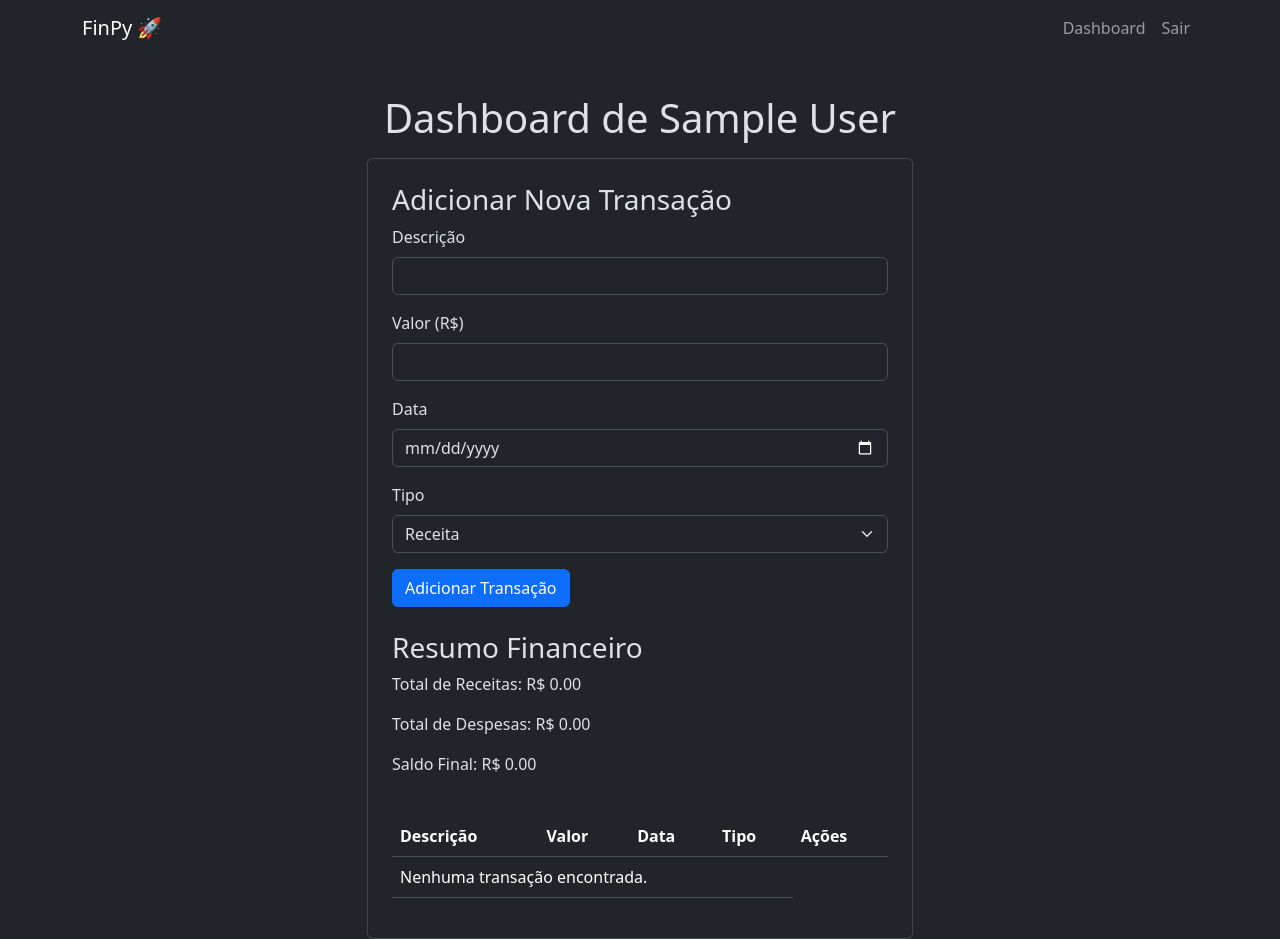
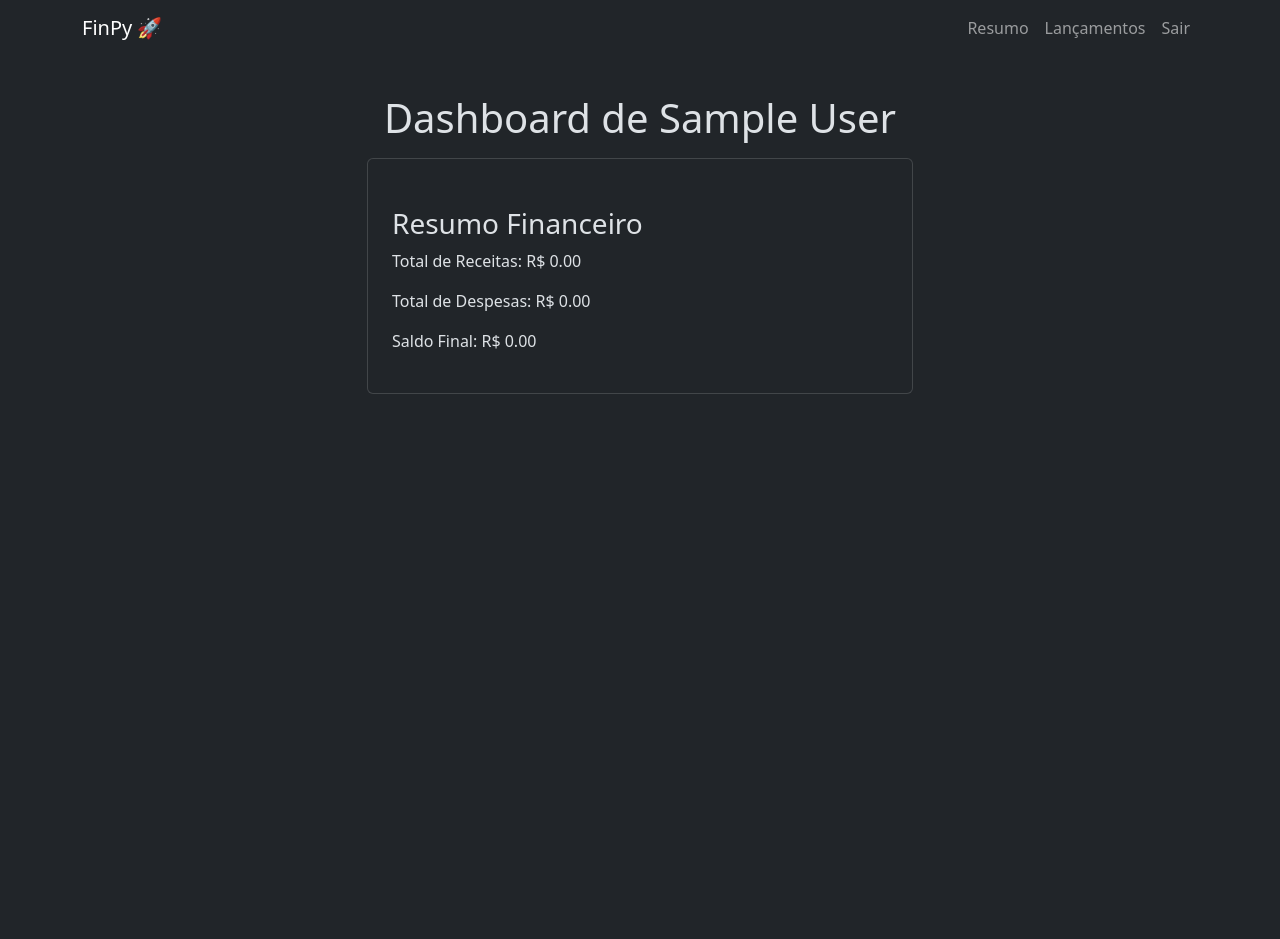
Before and after one commit to Sander0026/finpy-project, a Flask app: template finpy/templates/dashboard.html in a window 1280 px wide. After the commit the page ends 394 px from the top, so only its background shows below. Run offline with Flask 3, Linux system fonts and the light colour scheme; the template is opened without the code that fills it, so the values that code supplies are empty; the visitor is signed in with stand-in values (Sample User, id 1).

Commit message:
refactor: separa o dashboard em seções de Resumo e Lançamentos

```diff
--- a/finpy/__init__.py
+++ b/finpy/__init__.py
@@ -20,4 +20,7 @@ def create_app():
     # Torna a rota 'index' do blueprint 'main' a rota principal
     app.add_url_rule('/', endpoint='index')
 
+    from . import categories
+    app.register_blueprint(categories.bp)
+
     return app
--- a/finpy/templates/base.html
+++ b/finpy/templates/base.html
@@ -15,12 +15,21 @@
 
     <nav class="navbar navbar-expand-lg navbar-dark bg-dark fixed-top">
         <div class="container">
-            <a class="navbar-brand" href="{{ url_for('main.index') }}">FinPy 🚀</a>
+            <a class="navbar-brand">FinPy 🚀</a>
             <div class="collapse navbar-collapse">
                 <ul class="navbar-nav ms-auto mb-2 mb-lg-0">
+
+
                     {% if session['usuario_id'] %}
-                        <li class="nav-item"><a class="nav-link" href="{{ url_for('main.dashboard') }}">Dashboard</a></li>
-                        <li class="nav-item"><a class="nav-link" href="{{ url_for('auth.logout') }}">Sair</a></li>
+                        <li class="nav-item">
+                            <a class="nav-link" href="{{ url_for('main.dashboard') }}">Resumo</a>
+                        </li>
+                        <li class="nav-item">
+                            <a class="nav-link" href="{{ url_for('transactions.lancamentos') }}">Lançamentos</a>
+                        </li>
+                        <li class="nav-item">
+                            <a class="nav-link" href="{{ url_for('auth.logout') }}">Sair</a>
+                        </li>
                     {% else %}
                         <li class="nav-item"><a class="nav-link" href="{{ url_for('auth.login') }}">Login</a></li>
                         <li class="nav-item"><a class="nav-link" href="{{ url_for('auth.cadastro') }}">Cadastre-se</a></li>
--- /dev/null
+++ b/finpy/templates/categorias.html
@@ -0,0 +1,6 @@
+{% extends "base.html" %}
+{% block title %}Categorias{% endblock %}
+{% block content %}
+    <h1>Gerenciamento de Categorias</h1>
+    <p>Esta página está em construção. Em breve você poderá adicionar e gerenciar suas categorias aqui!</p>
+{% endblock %}
--- a/finpy/templates/dashboard.html
+++ b/finpy/templates/dashboard.html
@@ -7,117 +7,13 @@
         <div class="col-md-6">
             <h1 class="text-center mt-4">Dashboard de {{ session['usuario_nome'] }}</h1>
             <div class="card p-4 mt-3">
-                <h3>Adicionar Nova Transação</h3>
-                <form action="{{ url_for('transactions.adicionar_transacao') }}" method="POST">
-                    <div class="mb-3">
-                        <label for="descricao" class="form-label">Descrição</label>
-                        <input type="text" class="form-control" id="descricao" name="descricao" required>
-                    </div>
-                    <div class="mb-3">
-                        <label for="valor" class="form-label">Valor (R$)</label>
-                        <input type="number" class="form-control" id="valor" name="valor" step="0.01" required>
-                    </div>
-                    <div class="mb-3">
-                        <label for="data" class="form-label">Data</label>
-                        <input type="date" class="form-control" id="data" name="data" required>
-                    </div>
-                    <div class="mb-3">
-                        <label for="tipo" class="form-label">Tipo</label>
-                        <select class="form-select" id="tipo" name="tipo" required>
-                            <option value="receita">Receita</option>
-                            <option value="despesa">Despesa</option>
-                        </select>
-                    </div>
-                    <button type="submit" class="btn btn-primary">Adicionar Transação</button>
-                </form>
-
                 <section class="mt-4">
                     <h3>Resumo Financeiro</h3>
                     <p>Total de Receitas: R$ {{ "%.2f"|format(receitas|float) }}</p>
                     <p>Total de Despesas: R$ {{ "%.2f"|format(despesas|float) }}</p>
                     <p>Saldo Final: R$ {{ "%.2f"|format(saldo|float) }}</p>
                 </section>
-
-                <table class="table mt-4">
-                    <thead>
-                        <tr>
-                            <th>Descrição</th>
-                            <th>Valor</th>
-                            <th>Data</th>
-                            <th>Tipo</th>
-                            <th>Ações</th>
-                        </tr>
-                    </thead>
-                    <tbody>
-                        {% for transacao in transacoes %}
-                        <tr>
-                            <td>{{ transacao.descricao }}</td>
-                            <td>R$ {{ transacao.valor }}</td>
-                            <td>{{ transacao.data.strftime('%d/%m/%Y') }}</td>
-                            <td>{{ transacao.tipo }}</td>
-                            <td>
-                                <a href="{{ url_for('transactions.editar_transacao', transacao_id=transacao.id) }}">Editar</a>
-
-                                <form action="{{ url_for('transactions.deletar_transacao', transacao_id=transacao.id) }}" method="POST" style="display: inline;" onsubmit="return confirm('Tem certeza?');">
-                                    <button type="submit">Deletar</button>
-                                </form>
-                            </td>
-                        </tr>
-                        {% else %}
-                            <tr>
-                                <td colspan="4">Nenhuma transação encontrada.</td>
-                            </tr>
-                        {% endfor %}
-                    </tbody>
-                </table>
             </div>
         </div>
     </div>
-
 {% endblock %}
-
-
-
-
-    <main>
-         <h3>Adicionar Nova Transação</h3>
-
-
-
-
-        <h3>Suas Transações</h3>
-        <table>
-            <thead>
-                <tr>
-                    <th>Descrição</th>
-                    <th>Valor</th>
-                    <th>Data</th>
-                    <th>Tipo</th>
-                    <th>Ações</th>
-                </tr>
-            </thead>
-            <tbody>
-                {% for transacao in transacoes %}
-                    <tr>
-                        <td>{{ transacao.descricao }}</td>
-                        <td>R$ {{ transacao.valor }}</td>
-                        <td>{{ transacao.data.strftime('%d/%m/%Y') }}</td>
-                        <td>{{ transacao.tipo }}</td>
-                        <td>
-                            <a href="{{ url_for('transactions.editar_transacao', transacao_id=transacao.id) }}">Editar</a>
-
-                            <form action="{{ url_for('transactions.deletar_transacao', transacao_id=transacao.id) }}" method="POST" style="display: inline;" onsubmit="return confirm('Tem certeza?');">
-                                <button type="submit">Deletar</button>
-                            </form>
-                        </td>
-                    </tr>
-                {% else %}
-                    <tr>
-                        <td colspan="4">Nenhuma transação encontrada.</td>
-                    </tr>
-                {% endfor %}
-            </tbody>
-        </table>
-    </main>
-</body>
-</html>
```
Also changed, not shown: finpy/categories.py (added, +11 -0 lines), finpy/main.py (+1 -14 lines), finpy/templates/lancamentos.html (added, +70 -0 lines), finpy/transactions.py (+27 -0 lines).
